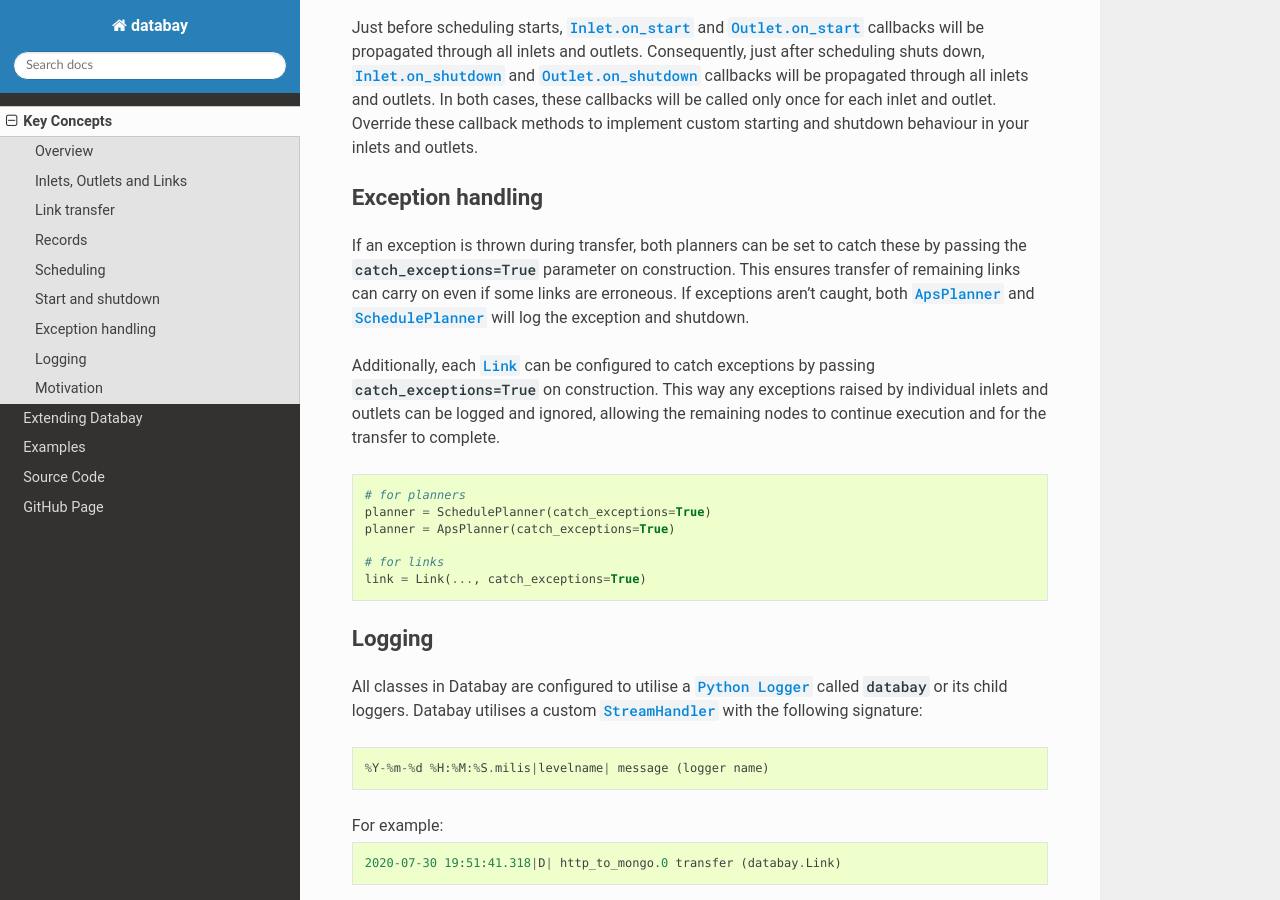
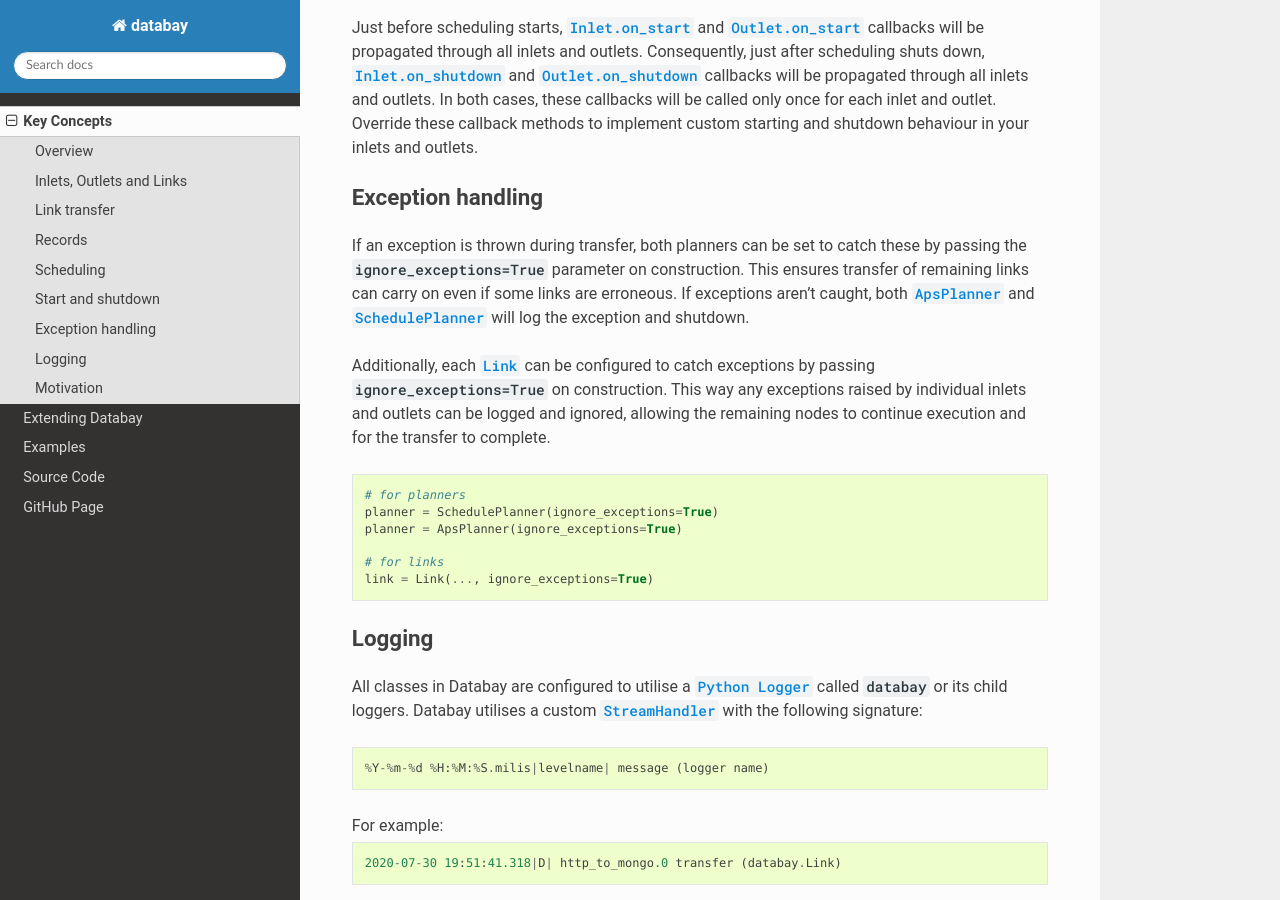
Before and after one commit to Voyz/databay, a Sphinx documentation site: the page built from docs/source/introduction.rst, in a window 1280 px wide and 900 px high, scrolled down 4940 px. Built offline with Sphinx 7.4.7 and the Read the Docs theme 2.0.0, drawn with Linux system fonts in a browser that asks for light colours; pages that are not in the unit, such as notebooks, are missing from menus.

Commit message:
renamed catch_exceptions to ignore_exceptions

```diff
--- a/docs/source/_intro/exception_handling.rst
+++ b/docs/source/_intro/exception_handling.rst
@@ -3,15 +3,15 @@
 Exception handling
 ------------------
 
-If an exception is thrown during transfer, both planners can be set to catch these by passing the :code:`catch_exceptions=True` parameter on construction. This ensures transfer of remaining links can carry on even if some links are erroneous. If exceptions aren't caught, both :any:`ApsPlanner` and :any:`SchedulePlanner` will log the exception and shutdown.
+If an exception is thrown during transfer, both planners can be set to catch these by passing the :code:`ignore_exceptions=True` parameter on construction. This ensures transfer of remaining links can carry on even if some links are erroneous. If exceptions aren't caught, both :any:`ApsPlanner` and :any:`SchedulePlanner` will log the exception and shutdown.
 
-Additionally, each :any:`Link` can be configured to catch exceptions by passing :code:`catch_exceptions=True` on construction. This way any exceptions raised by individual inlets and outlets can be logged and ignored, allowing the remaining nodes to continue execution and for the transfer to complete.
+Additionally, each :any:`Link` can be configured to catch exceptions by passing :code:`ignore_exceptions=True` on construction. This way any exceptions raised by individual inlets and outlets can be logged and ignored, allowing the remaining nodes to continue execution and for the transfer to complete.
 
 .. code-block:: python
 
     # for planners
-    planner = SchedulePlanner(catch_exceptions=True)
-    planner = ApsPlanner(catch_exceptions=True)
+    planner = SchedulePlanner(ignore_exceptions=True)
+    planner = ApsPlanner(ignore_exceptions=True)
 
     # for links
-    link = Link(..., catch_exceptions=True)
+    link = Link(..., ignore_exceptions=True)
--- a/docs/source/extending/extending_base_planner.rst
+++ b/docs/source/extending/extending_base_planner.rst
@@ -86,7 +86,7 @@ Example from :code:`ApsPlanner._shutdown_planner`:
 Exceptions
 ----------
 
-When implementing your planner you should consider that links may raise exceptions when executing. Your planner should anticipate this and allow handling the exceptions appropriately to ensure continuous execution. Both :any:`ApsPlanner` and :any:`SchedulePlanner` allow catching exceptions when :code:`catch_exceptions=True` is passed on construction, otherwise they will log the exception and shutdown. See :ref:`Exception handling <exception_handling>` for more.
+When implementing your planner you should consider that links may raise exceptions when executing. Your planner should anticipate this and allow handling the exceptions appropriately to ensure continuous execution. Both :any:`ApsPlanner` and :any:`SchedulePlanner` allow catching exceptions when :code:`ignore_exceptions=True` is passed on construction, otherwise they will log the exception and shutdown. See :ref:`Exception handling <exception_handling>` for more.
 
 Running property
 ----------------
```
Also changed, not shown: 6 other files.
